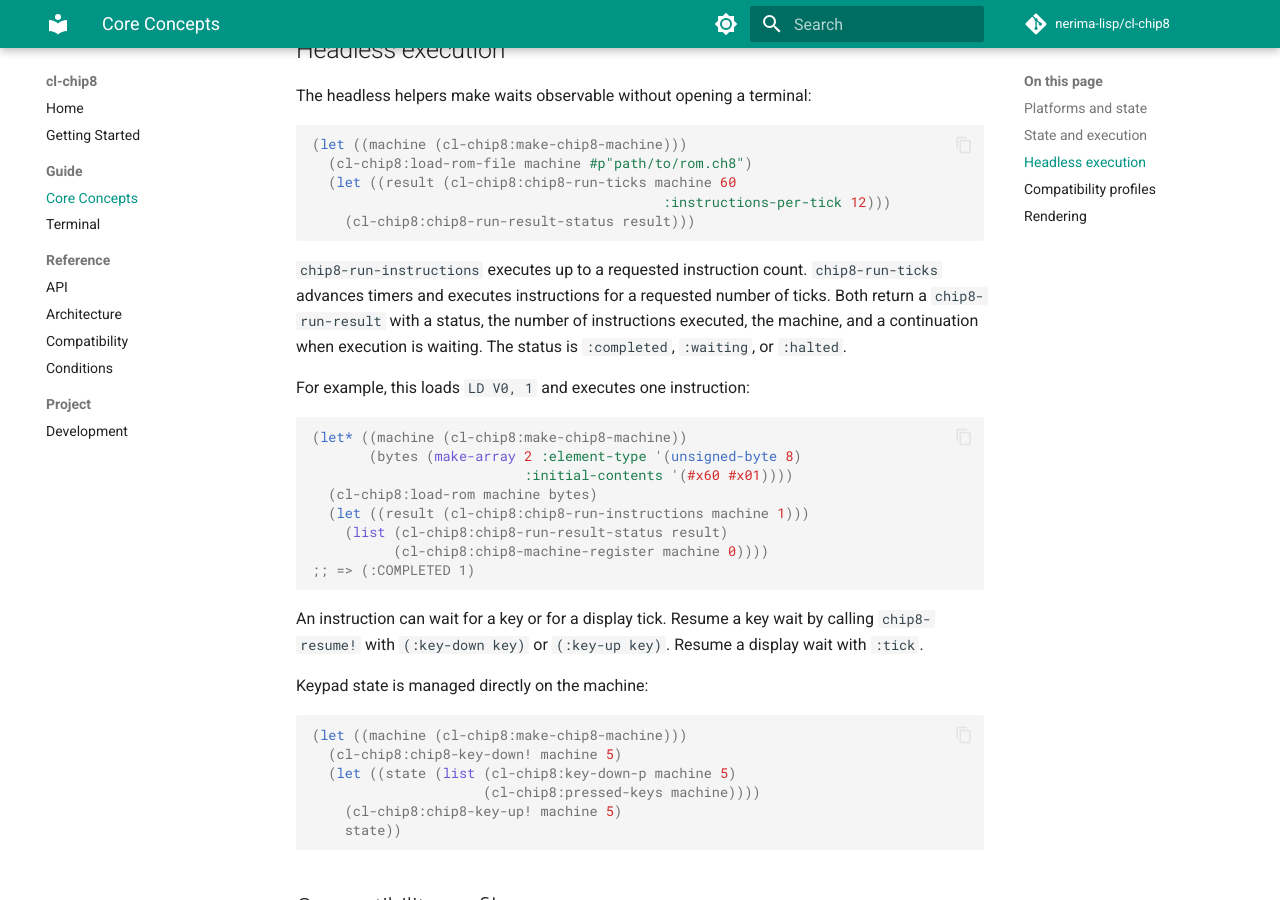
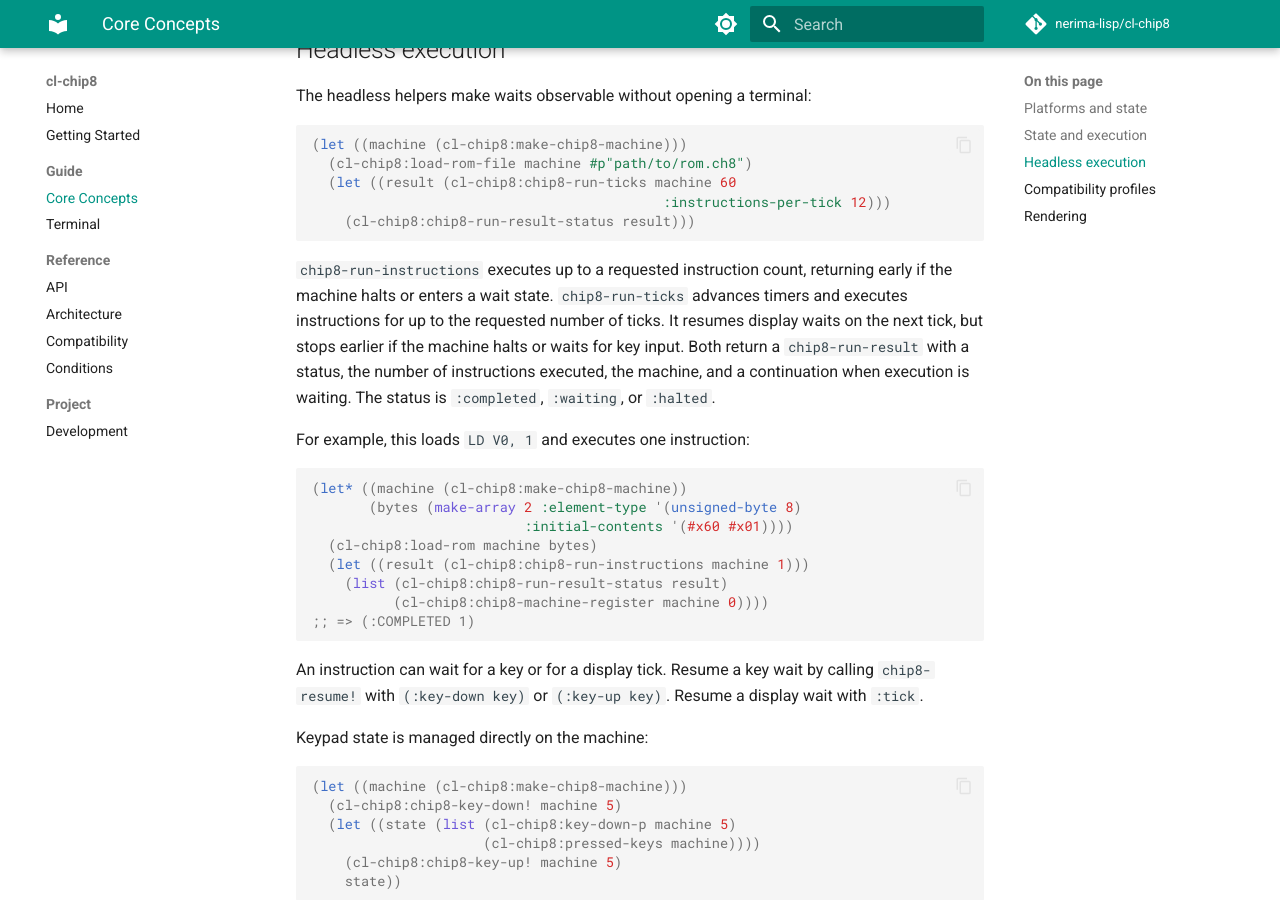
Before and after one commit to nerima-lisp/cl-chip8, an MkDocs documentation site: the page built from docs/src/guide/core-concepts.md, in a window 1280 px wide and 900 px high, scrolled down 1276 px. Built offline with MkDocs 1.6.1 and Material for MkDocs 9.7.7, drawn with Linux system fonts in a browser that asks for light colours; comment, search, counter and statistics services are not loaded.

Commit message:
docs: correct runtime and display guidance

````diff
--- a/docs/src/guide/core-concepts.md
+++ b/docs/src/guide/core-concepts.md
@@ -62,11 +62,14 @@ The headless helpers make waits observable without opening a terminal:
     (cl-chip8:chip8-run-result-status result)))
 ```
 
-`chip8-run-instructions` executes up to a requested instruction count.
-`chip8-run-ticks` advances timers and executes instructions for a requested
-number of ticks. Both return a `chip8-run-result` with a status, the number of
-instructions executed, the machine, and a continuation when execution is
-waiting. The status is `:completed`, `:waiting`, or `:halted`.
+`chip8-run-instructions` executes up to a requested instruction count,
+returning early if the machine halts or enters a wait state.
+`chip8-run-ticks` advances timers and executes instructions for up to the
+requested number of ticks. It resumes display waits on the next tick, but
+stops earlier if the machine halts or waits for key input. Both return a
+`chip8-run-result` with a status, the number of instructions executed, the
+machine, and a continuation when execution is waiting. The status is
+`:completed`, `:waiting`, or `:halted`.
 
 For example, this loads `LD V0, 1` and executes one instruction:
 
````
Also changed, not shown: docs/src/project/development.md (+4 -3 lines), docs/src/reference/api.md (+3 -1 lines), docs/src/reference/architecture.md (+7 -4 lines).
